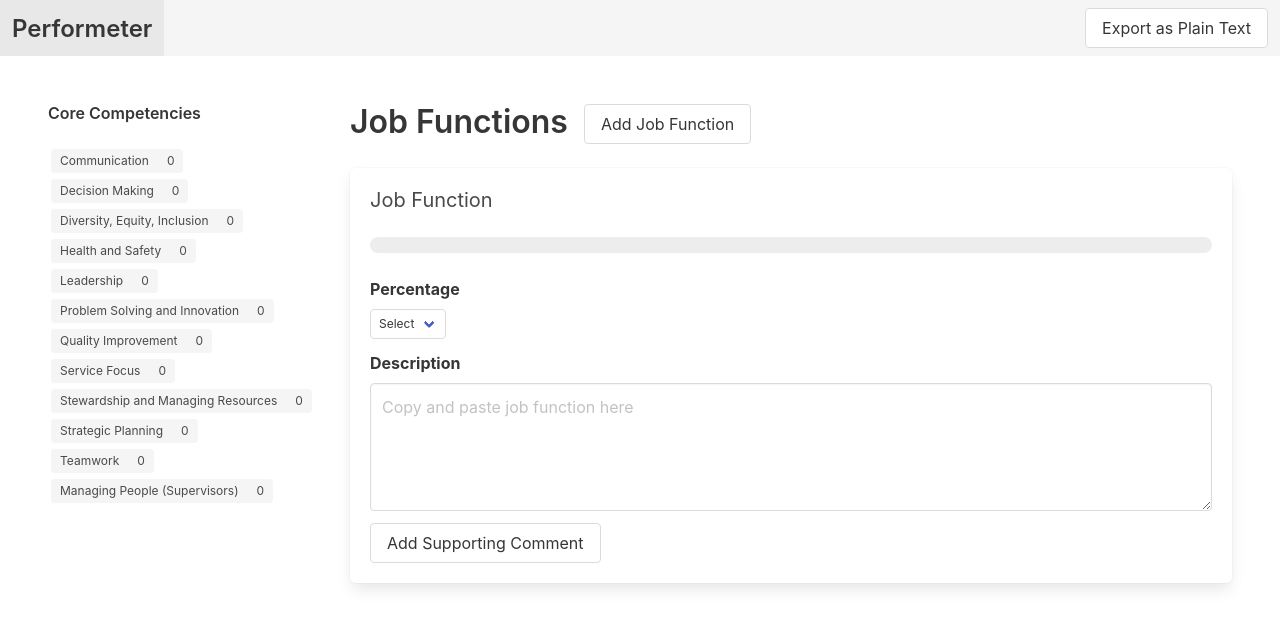
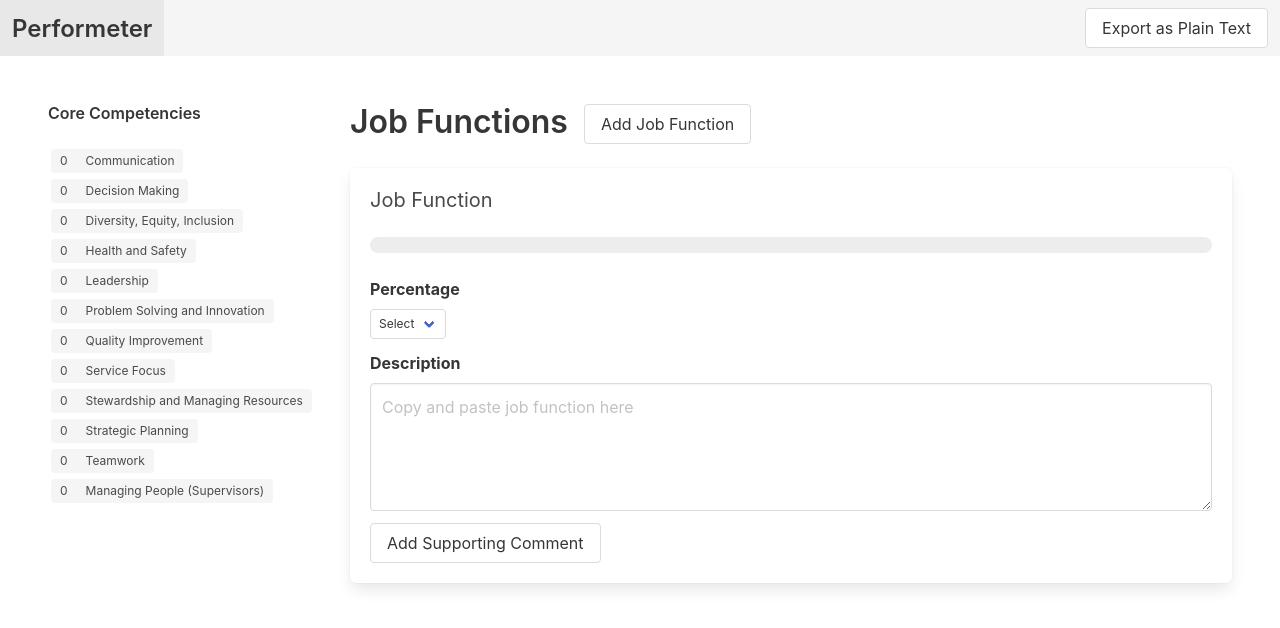
Before and after one commit to jaroldwong/performeter, a React (Create React App) app: page / in a window 1280 px wide. Shown: the top 628 px of the page. Built offline with nearby package versions, Linux system fonts and the light colour scheme.

Commit message:
move count to the front of the tag

```diff
--- a/src/components/CompetencyCounter.js
+++ b/src/components/CompetencyCounter.js
@@ -31,13 +31,19 @@ const CompetencyCounter = (props) => {
         {Object.keys(competencyCount).map((key, index) => (
           <li key={`key + ${index}`} style={{ padding: '3px' }}>
             <div className="tags has-addons">
-              <span className="tag">{key}</span>
               <span
                 className={
                   'tag ' + (competencyCount[key] > 1 ? 'is-success' : '')
                 }
               >
                 {competencyCount[key]}
+              </span>
+              <span
+                className={
+                  'tag ' + (competencyCount[key] > 1 ? 'is-success' : '')
+                }
+              >
+                {key}
               </span>
             </div>
           </li>
```
